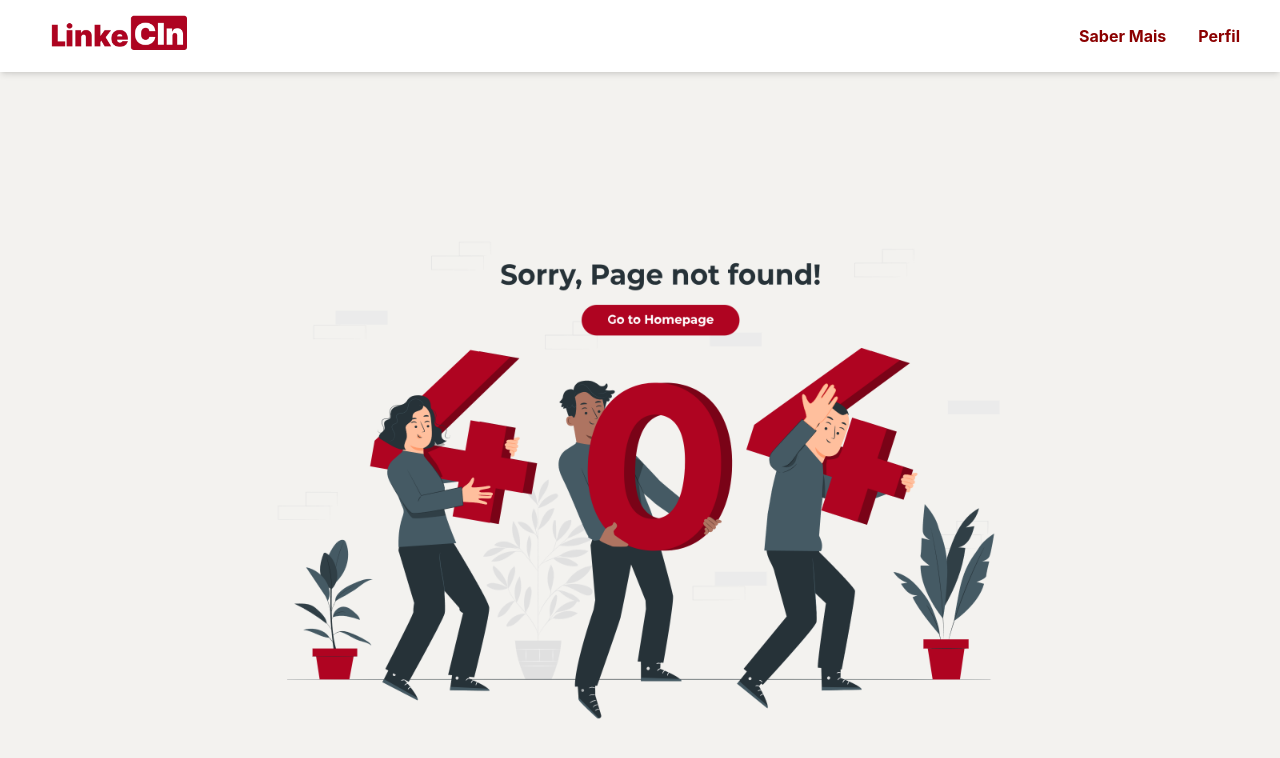
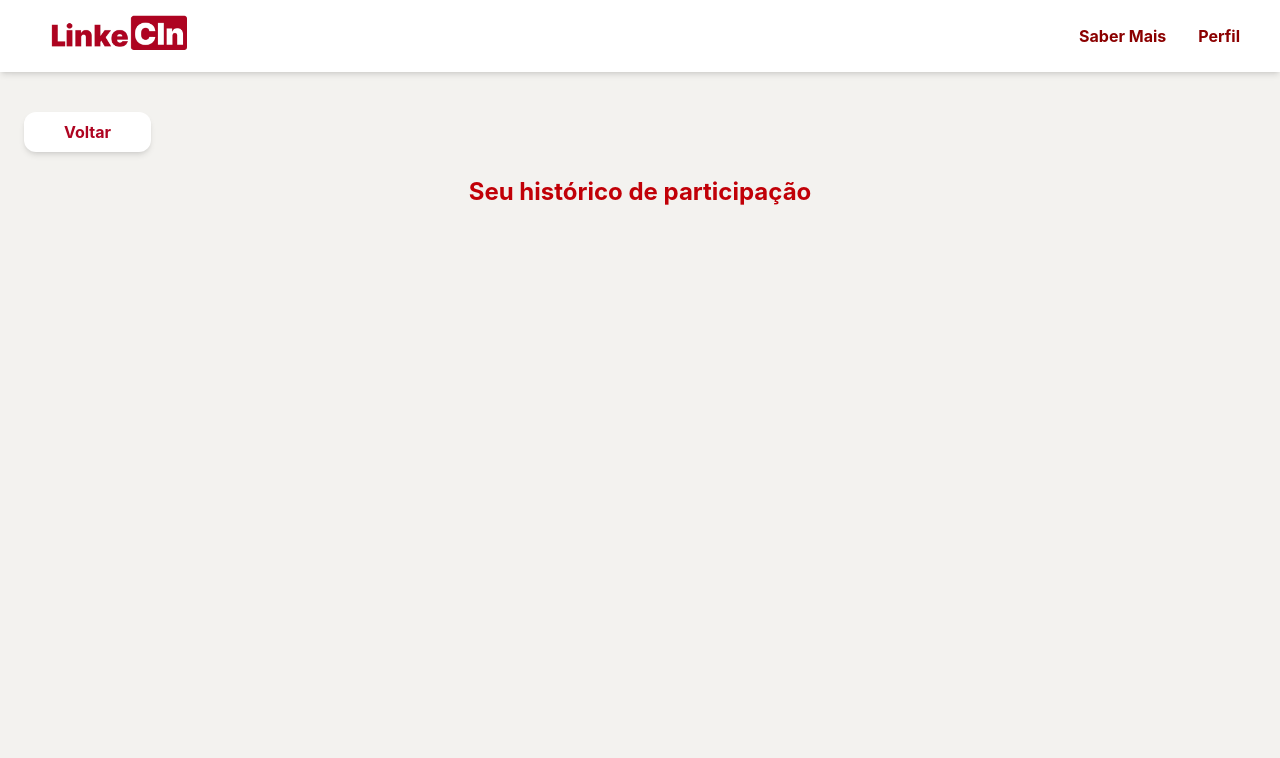
Before and after one commit to brenoafsa/IESI-LinkeCIn, a React (Vite) app in the folder frontend/: page /history in a window 1280 px wide. Shown: the top 758 px of the page. Built offline with nearby package versions, Linux system fonts and the light colour scheme.

Commit message:
feat: add ParticipationHistory page and update navigation

```diff
--- a/frontend/src/AppPage.jsx
+++ b/frontend/src/AppPage.jsx
@@ -12,6 +12,7 @@ import TeacherAnalyticsPage from './pages/TeacherAnalyticsPage'
 import Favorites from './pages/FavoritesPage';
 import MoreInfo from './pages/ViewMorePage';
 import SelectCandidates from './pages/SelectCandidates'
+import ParticipationHistory from './pages/HistoryPage';
 
 const App = () => {
 	return (
@@ -30,6 +31,7 @@ const App = () => {
 				<Route path="/favorites" element={<Favorites/>}/>
 				<Route path="/more-info" element={<MoreInfo/>}/>
 				<Route path='/select/:id' element={<SelectCandidates/>}/>
+				<Route path='/history' element={<ParticipationHistory/>}/>
 			</Routes>
 		</BrowserRouter>
 	);
--- a/frontend/src/pages/FeedPage.jsx
+++ b/frontend/src/pages/FeedPage.jsx
@@ -62,7 +62,7 @@ const FeedPage = () => {
                 <button onClick={() => navigate('/favorites')} className="bg-primaryred text-white font-semibold px-4 py-2 rounded-lg mt-5 hover:bg-darkred transition-colors">
                     Oportunidades Favoritadas
                 </button>
-                <button className="bg-primaryred text-white font-semibold px-4 py-2 rounded-lg mt-2 hover:bg-darkred transition-colors">
+                <button onClick={() => navigate('/history')} className="bg-primaryred text-white font-semibold px-4 py-2 rounded-lg mt-2 hover:bg-darkred transition-colors">
                     Histórico de Participação
                 </button>
                 <button className="bg-primaryred text-white font-semibold py-4 rounded-lg mt-2 hover:bg-darkred transition-colors">
--- /dev/null
+++ b/frontend/src/pages/HistoryPage.jsx
@@ -0,0 +1,30 @@
+import { useNavigate } from 'react-router-dom';
+import { useState, useEffect } from 'react';
+import Opportunity from '../components/opportunity';
+import api from '../services/api';
+
+function ParticipationHistory() {
+    const navigate = useNavigate();
+
+    return (
+        <div className="w-full min-h-screen bg-mainbg px-6 py-10 flex flex-col items-center">
+
+            <div className="w-full flex justify-start mb-6">
+                <button
+                    onClick={() => navigate(-1)}
+                    className="bg-white text-darkred font-bold px-10 py-2 rounded-xl shadow-md hover:bg-primaryred hover:text-white transition hover:shadow-primaryred/40"
+                >
+                    Voltar
+                </button>
+            </div>
+
+            <h1 className='text-2xl font-bold text-red-700 mb-8'>Seu histórico de participação</h1>
+
+            <div className="w-full max-w-5xl">
+
+            </div>
+        </div>
+    );
+}
+
+export default ParticipationHistory;
```
